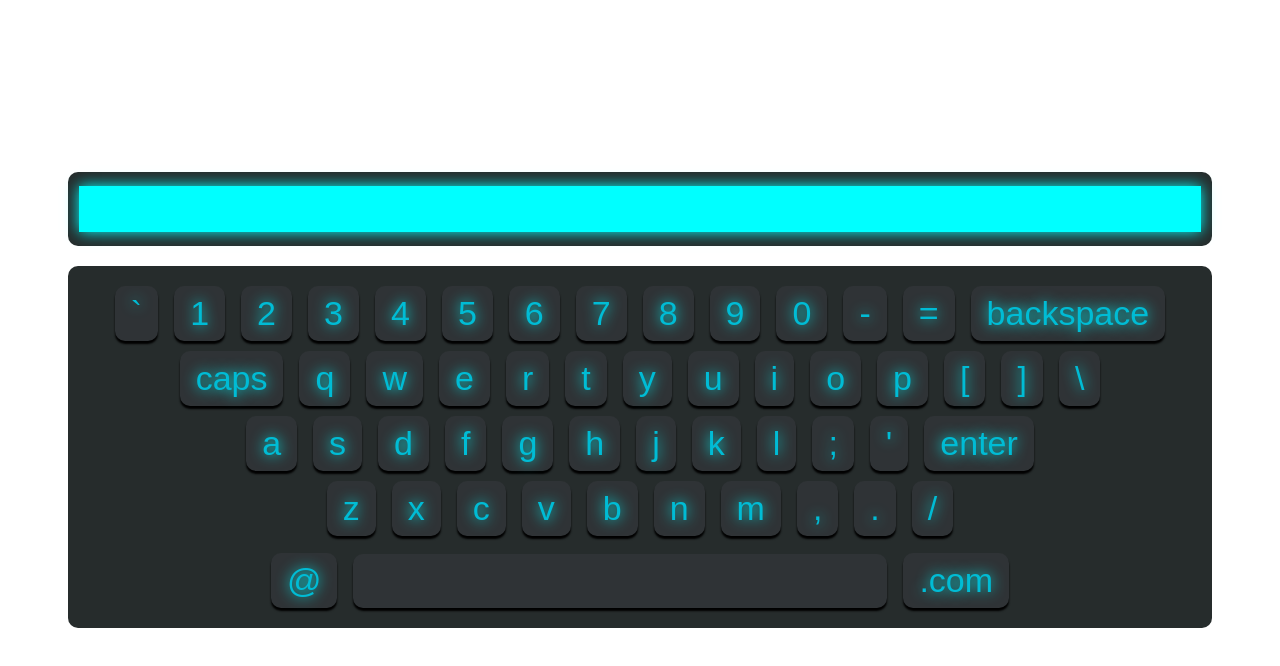
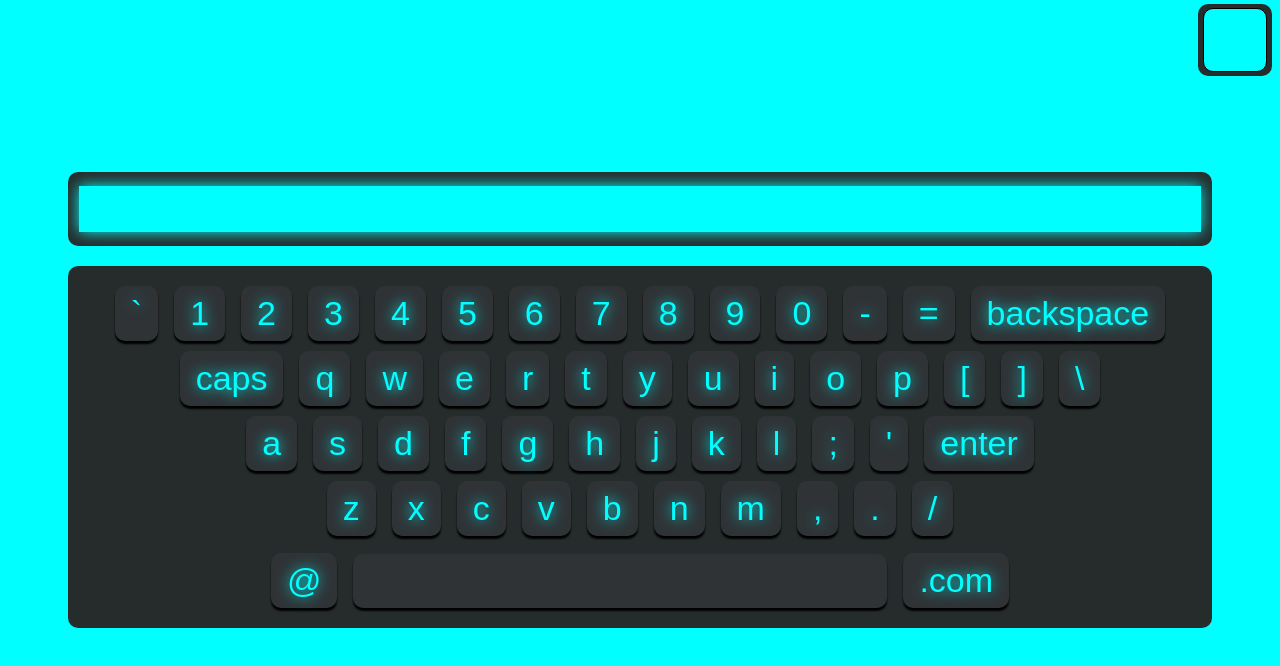
Before and after one commit to BesoBerdzenishvili/virtual-keyboard, a React (Create React App) app: page / in a window 1280 px wide. Shown: the top 666 px of the page. Built offline with nearby package versions, Linux system fonts and the light colour scheme.

Commit message:
added ColorSwitcher.js

```diff
--- a/src/App.js
+++ b/src/App.js
@@ -1,9 +1,10 @@
-import { useState } from "react";
+import { useState, useEffect } from "react";
 import { styled } from "./stitches.config";
 import Keyboard from "./components/Keyboard";
 import Output from "./components/Output";
+import ColorSwitcher from "./components/ColorSwitcher";
 
-const Wrapper = styled("div", {
+const Main = styled("div", {
   position: "absolute",
   top: "50%",
   left: "50%",
@@ -13,12 +14,24 @@ const Wrapper = styled("div", {
 });
 function App() {
   const [text, setText] = useState("");
+  const [color, setColor] = useState(() => {
+    const saved = localStorage.getItem("color");
+    return saved ? JSON.parse(saved) : "cyan";
+  });
+
+  useEffect(() => {
+    localStorage.setItem("color", JSON.stringify(color));
+  }, [color]);
+
   return (
-    <Wrapper>
-      <Output text={text} />
-      <br />
-      <Keyboard setKeyboardText={setText} text={text} />
-    </Wrapper>
+    <div>
+      <ColorSwitcher color={color} setColor={setColor} />
+      <Main>
+        <Output text={text} screenColor={color} />
+        <br />
+        <Keyboard setKeyboardText={setText} text={text} textColor={color} />
+      </Main>
+    </div>
   );
 }
 
--- /dev/null
+++ b/src/colorsDb.json
@@ -0,0 +1,3 @@
+{
+  "colors": ["purple", "green", "orange", "magenta", "cyan", "red"]
+}
--- /dev/null
+++ b/src/components/ColorSwitcher.js
@@ -0,0 +1,86 @@
+import { useEffect, useState, useRef } from "react";
+import { styled } from "../stitches.config";
+import colorDb from "../colorsDb.json";
+
+export const useClickOutside = (handler) => {
+  const domNode = useRef();
+  useEffect(() => {
+    const onMouseDown = (event) => {
+      if (!domNode.current.contains(event.target)) {
+        handler();
+      }
+    };
+    document.addEventListener("mousedown", onMouseDown);
+    return () => {
+      document.removeEventListener("mousedown", onMouseDown);
+    };
+  });
+  return domNode;
+};
+
+const Wrapper = styled("div", {
+  display: "flex",
+  flexDirection: "column",
+  alignItems: "center",
+  backgroundColor: "$black",
+  maxWidth: 74,
+  width: "100%",
+  position: "fixed",
+  top: 4,
+  right: 8,
+  paddingTop: 4,
+  borderRadius: 10,
+});
+
+const ColorBox = styled("div", {
+  marginBottom: 4,
+  border: "1px solid black",
+  borderRadius: 10,
+  maxWidth: 64,
+  width: "100%",
+  height: 64,
+  cursor: "pointer",
+});
+const Menu = styled("div", {
+  maxWidth: 74,
+  width: "100%",
+  padding: 4,
+  maxHeight: "71.8vh",
+  overflow: "auto",
+});
+
+export default function ColorSwitcher({ color, setColor }) {
+  const [showMenu, setShowMenu] = useState(false);
+
+  const domNode = useClickOutside(() => {
+    setShowMenu(false);
+  });
+
+  const toggleMenu = () => {
+    setShowMenu(!showMenu);
+  };
+  const changeBodyColor = (color) => {
+    document.body.style.backgroundColor = color;
+  };
+  const handleClick = (color) => {
+    setColor(color);
+    setShowMenu(false);
+  };
+  changeBodyColor(color);
+  return (
+    <Wrapper ref={domNode}>
+      <ColorBox onClick={toggleMenu} style={{ backgroundColor: color }} />
+      {showMenu && (
+        <Menu>
+          {colorDb.colors.map((i) => (
+            <ColorBox
+              key={i}
+              onClick={() => handleClick(i)}
+              style={{ boxShadow: `0px 0px 14px ${i}`, backgroundColor: i }}
+            />
+          ))}
+        </Menu>
+      )}
+    </Wrapper>
+  );
+}
--- a/src/components/Keyboard.js
+++ b/src/components/Keyboard.js
@@ -17,8 +17,6 @@ const Button = styled("button", {
   padding: "8px 16px",
   boxShadow: "0px 3px 2px black",
   cursor: "pointer",
-  color: "$cyan",
-  textShadow: "0px 0px 14px cyan",
   "&:hover": {
     color: "orange",
     textShadow: "0px 0px 14px orange",
@@ -63,7 +61,7 @@ const CopyMessage = styled("div", {
   borderRadius: 10,
 });
 
-export default function Keyboard({ setKeyboardText, text }) {
+export default function Keyboard({ setKeyboardText, text, textColor }) {
   const [caps, setCaps] = useState(false);
   const [showMessage, setShowMessage] = useState(false);
 
@@ -89,6 +87,10 @@ export default function Keyboard({ setKeyboardText, text }) {
           <Button
             onClick={() => typeText(caps ? i.cap : i.symbol)}
             space={i.symbol === " " && true}
+            style={{
+              color: textColor,
+              textShadow: `0px 0px 14px ${textColor}`,
+            }}
           >
             {caps ? i.cap : i.symbol}
           </Button>
--- a/src/components/Output.js
+++ b/src/components/Output.js
@@ -8,8 +8,6 @@ const Wrapper = styled("div", {
 });
 const Screen = styled("div", {
   color: "$black",
-  backgroundColor: "cyan",
-  boxShadow: "0px 0px 14px cyan",
   fontSize: 34,
   padding: "0 4px",
   minHeight: 46,
@@ -19,14 +17,19 @@ const Screen = styled("div", {
   wordBreak: "break-all",
 });
 
-export default function Output({ text }) {
+export default function Output({ text, screenColor }) {
   const bottomRef = useRef(null);
   useEffect(() => {
     bottomRef.current?.scrollIntoView({ behavior: "smooth" });
   }, [text]);
   return (
     <Wrapper>
-      <Screen>
+      <Screen
+        style={{
+          backgroundColor: screenColor,
+          boxShadow: `0px 0px 14px ${screenColor}`,
+        }}
+      >
         {text}
         <div ref={bottomRef} />
       </Screen>
```
